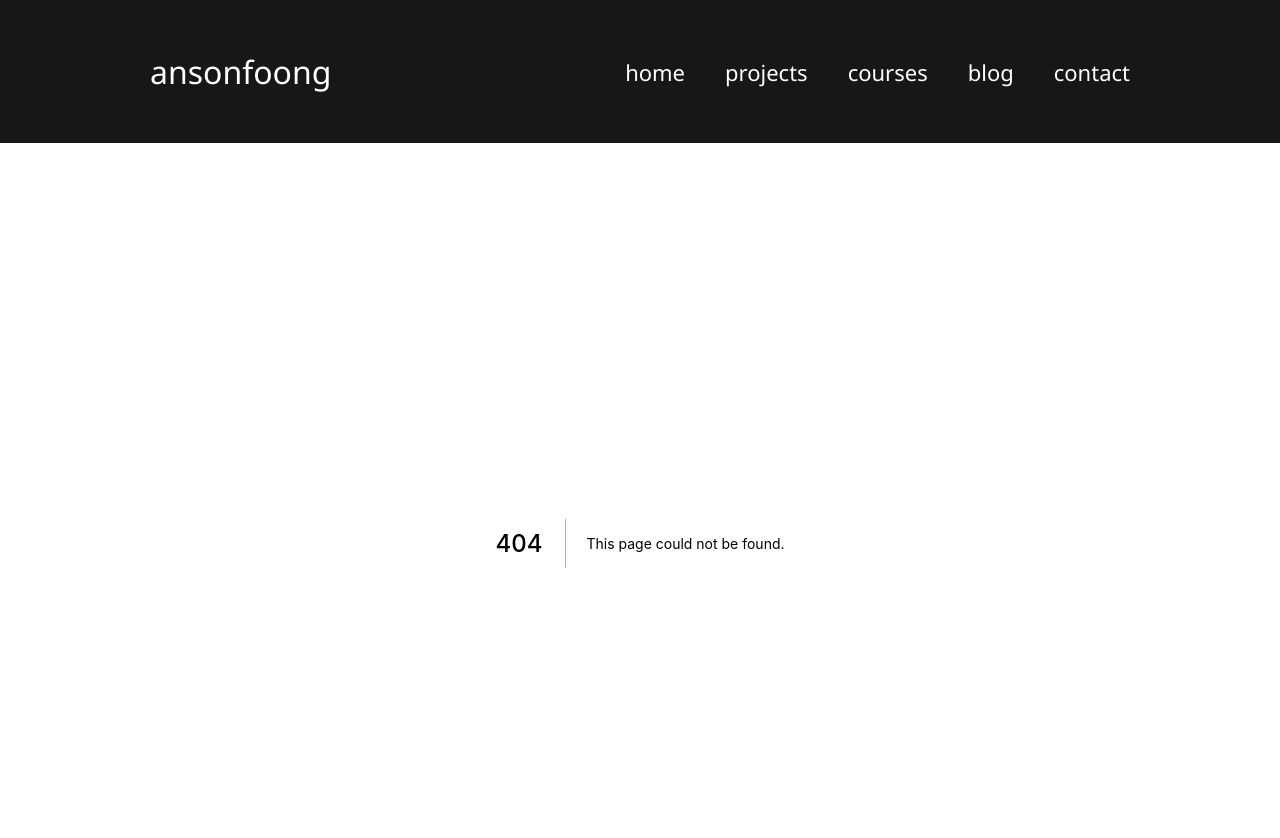
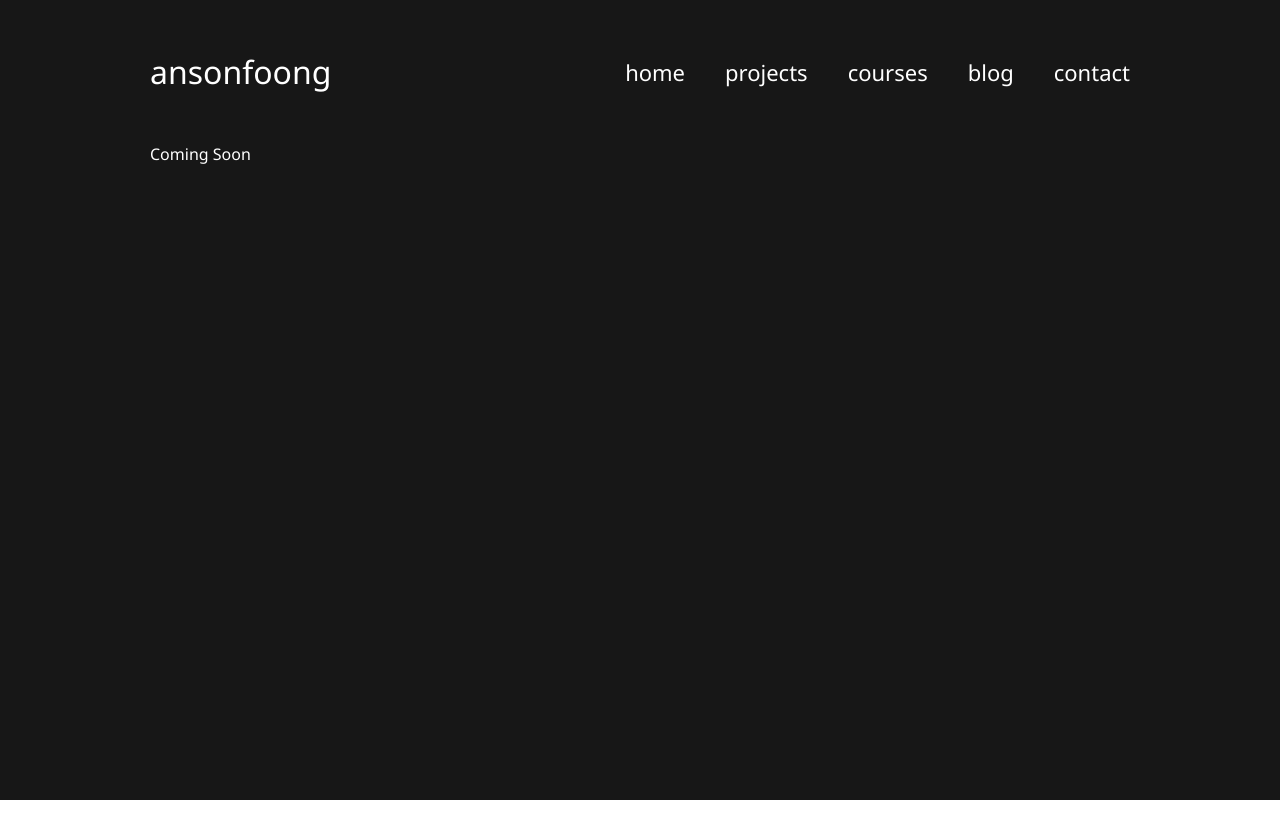
Before and after one commit to stuyy/ansonfoong, a Next.js app: page /blog in a window 1280 px wide. Before the commit this address had no page. Shown: the top 838 px of the page. After the commit the page ends 800 px from the top, so only its background shows below. Built offline with nearby package versions, Linux system fonts and the light colour scheme.

Commit message:
Add Blog & Courses Page as Placeholders

```diff
--- /dev/null
+++ b/src/pages/blog/index.tsx
@@ -0,0 +1,11 @@
+import { NextPage } from "next";
+
+const BlogPage: NextPage = () => {
+  return (
+    <div className="page">
+      <div className="page-body">Coming Soon</div>
+    </div>
+  );
+};
+
+export default BlogPage;
--- a/src/pages/projects/[name]/index.tsx
+++ b/src/pages/projects/[name]/index.tsx
@@ -2,9 +2,11 @@ import { GetStaticPathsResult, GetStaticPropsContext, NextPage } from "next";
 import { projects } from "../../../utils/projects";
 import { Project } from "../../../utils/types";
 import styles from "../projects-page.module.scss";
+
 type ProjectProps = {
   project: Project;
 };
+
 const ProjectPage: NextPage<ProjectProps> = ({ project }) => {
   return (
     <div className="page">
```
Also changed, not shown: src/pages/courses/index.tsx (added, +11 -0 lines).
